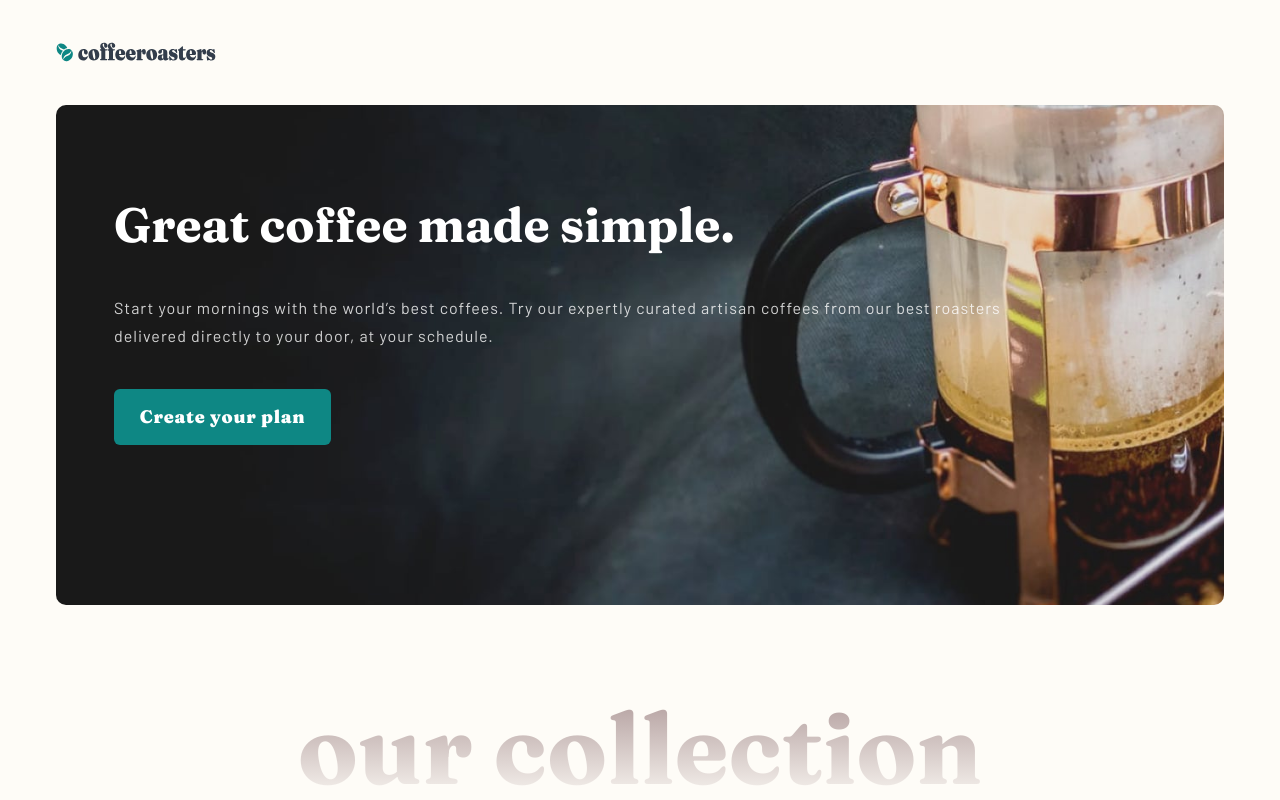
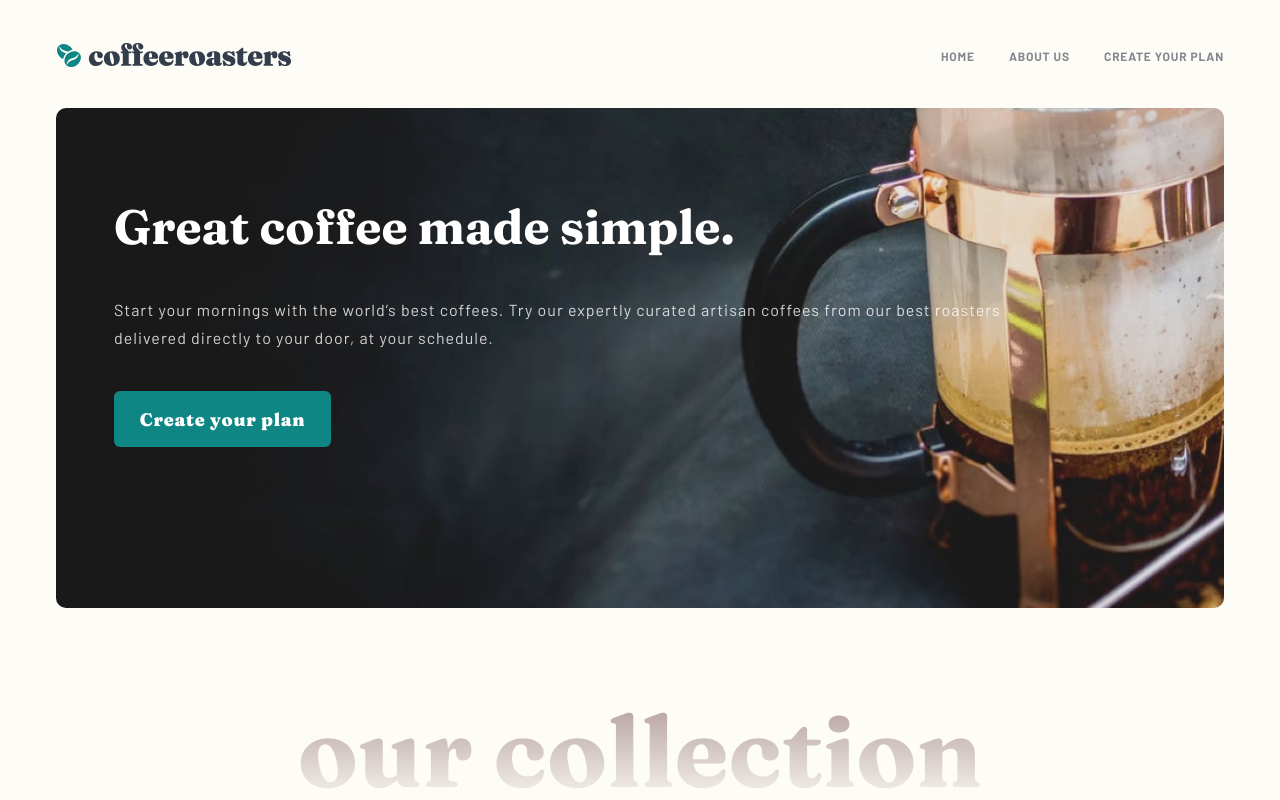
Before and after one commit to vincitaylaran/coffeeroasters-sub-site, a Next.js app: page / in a window 1280 px wide. Shown: the top 800 px of the page. Built offline with nearby package versions, Linux system fonts and the light colour scheme.

Commit message:
Create links for nav bar when breakpoint width is tablet or greater

```diff
--- a/components/Nav.tsx
+++ b/components/Nav.tsx
@@ -31,8 +31,21 @@ const Nav = () => {
           src="/assets/shared/desktop/logo.svg"
           alt="Coffee Roasters logo"
           width="500"
-          height="64"
+          height="54"
         />
+      </div>
+      <div className={navStyles.links}>
+        <ul>
+          <li>
+            <a href="#">HOME</a>
+          </li>
+          <li>
+            <a href="#">ABOUT US</a>
+          </li>
+          <li>
+            <a href="#">CREATE YOUR PLAN</a>
+          </li>
+        </ul>
       </div>
       <div className={navStyles.hamburger}>
         <Image
--- a/styles/Home.module.scss
+++ b/styles/Home.module.scss
@@ -15,7 +15,6 @@
       @include background(
         "../public/assets/home/tablet/image-hero-coffeepress.jpg"
       );
-      height: 500px;
       padding: 50px 170px 104px 58px;
     }
 
--- a/styles/Nav.module.scss
+++ b/styles/Nav.module.scss
@@ -5,6 +5,35 @@
   display: flex;
   justify-content: space-between;
   margin-bottom: 40px;
+  align-items: center;
+
+  .links {
+    @media (max-width: breakpoint(mobile)) {
+      display: none;
+    }
+
+    width: 283px;
+
+    ul {
+      display: flex;
+      padding: 0;
+      margin: 0;
+      justify-content: space-between;
+      li {
+        list-style-type: none;
+
+        a {
+          font-size: 0.75rem;
+          font-weight: font-weight(bold);
+          color: color(grey);
+          letter-spacing: 0.8px;
+          &:hover {
+            color: color(dark-grey-blue);
+          }
+        }
+      }
+    }
+  }
 
   .hamburger {
     cursor: pointer;
@@ -15,6 +44,9 @@
   }
 
   .logo {
-    width: 10rem;
+    width: 236px;
+    height: 26px;
+    display: flex;
+    align-content: center;
   }
 }
--- a/styles/_mixins.scss
+++ b/styles/_mixins.scss
@@ -30,13 +30,12 @@
 
 @mixin between-breakpoints($min, $max) {
   /**
-   Example usage:
+   // This example shows how to create a breakpoint between tablet width and laptop.
     @import "functions";
 
    @include between-breakpoints(breakpoint(tablet), breakpoint(laptop)) {
      // your styles...
    }
-
   */
 
   @media (min-width: $min) and (max-width: $max) {
```
